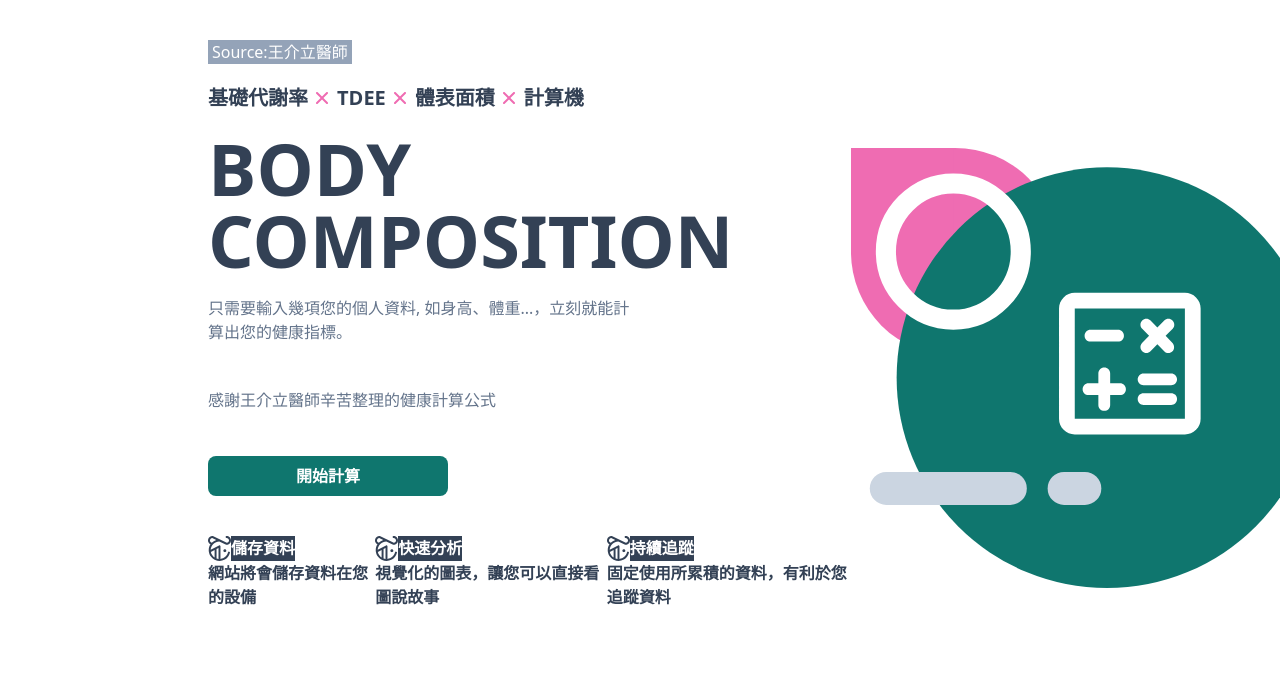
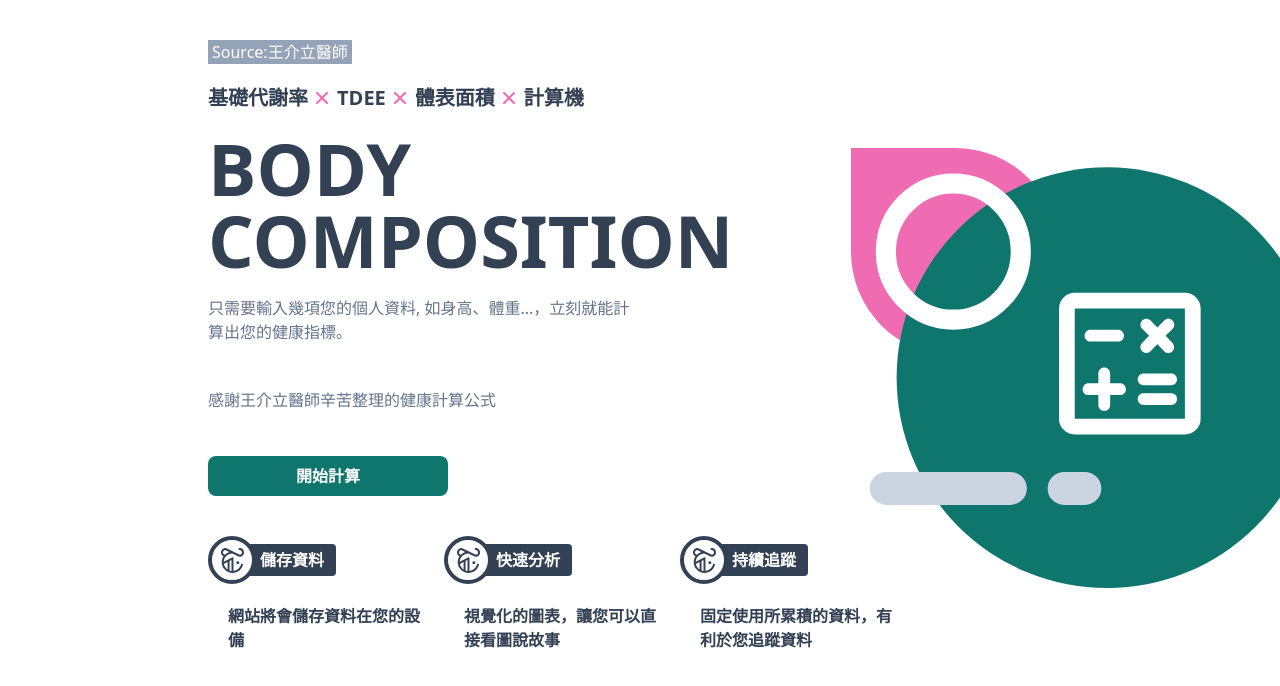
Before and after one commit to haha861924/MHLS, a React (Create React App) app: page / in a window 1280 px wide. Shown: the top 686 px of the page. Built offline with nearby package versions, Linux system fonts and the light colour scheme.

Commit message:
style: 💄 icon introduction

```diff
--- a/src/views/Footer.jsx
+++ b/src/views/Footer.jsx
@@ -5,14 +5,16 @@ export function Footer() {
   return (
     <div className="flex w-fit text-blue-gray mt-10 font-black">
       {List.map((item) => (
-        <div className="text-blue-gray flex flex-col" key={item.title}>
-          <div className="flex">
-            <Icon.item />
-            <label className="text-white bg-blue-gray">{item.title}</label>
+        <div className="mr-3 relative w-56">
+          <div className="flex items-center">
+            <div className=" bg-white z-10 flex h-12 w-12 items-center justify-center rounded-full border-4 p-2 border-blue-gray">
+              <Icon.item />
+            </div>
+            <label className="absolute  ml-10 bg-blue-gray text-white rounded-r p-1 px-3">
+              {item.title}
+            </label>
           </div>
-          <div>
-            <p>{item.info}</p>
-          </div>
+          <p className="ml-5 mt-5">{item.info}</p>
         </div>
       ))}
     </div>
```
